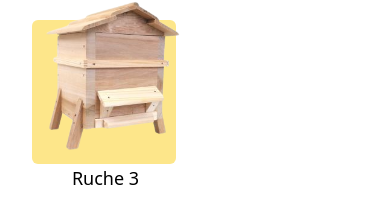
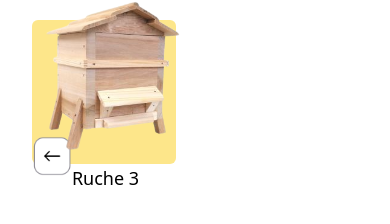
Before and after one commit to GdPaul1234/ruche-connectee, a React (Create React App) app in the folder frontend/: page / in a window 390 px wide. Shown: the part 324-548 px from the top of the page. Built offline with nearby package versions, Linux system fonts and the light colour scheme.

Commit message:
Mobile back button

```diff
--- a/frontend/src/components/mobile-main-menu.component.tsx
+++ b/frontend/src/components/mobile-main-menu.component.tsx
@@ -1,14 +1,25 @@
-import { Link, useLocation } from "react-router-dom"
+import { Link, useLocation, useNavigate } from "react-router-dom"
 import HiveListSelectorComponent, { Props } from "./hive-list-selector.component"
 
 import website_logo from '../ressources/logo192.png'
+import back_icon from '../ressources/back_icon.png'
 
 export default function MobileMainMenuComponent({ hives, className }: Props) {
   const location = useLocation()
+  const navigate = useNavigate()
+
+  function goBack() {
+    navigate(-1)
+  }
+
   const shouldShowHives = !location.pathname.includes('hives')
 
-  return <header className={`${className}`}>
-    <Link to='/' className="w-full">
+  return <header className={`relative ${className}`}>
+    <button className="absolute bottom-4 hover:opacity-60" onClick={goBack}>
+      <img src={back_icon} className="w-10 h-10" alt="go back" />
+    </button>
+
+    <Link to='/' className="w-full hover:opacity-60">
       <img src={website_logo} className="w-20 h-20 m-auto" alt="logo" />
     </Link>
 
```
Also changed, not shown: frontend/src/ressources/back_icon.png (added).
